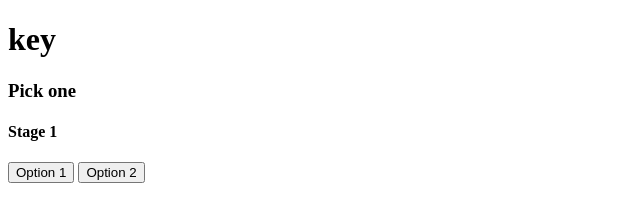
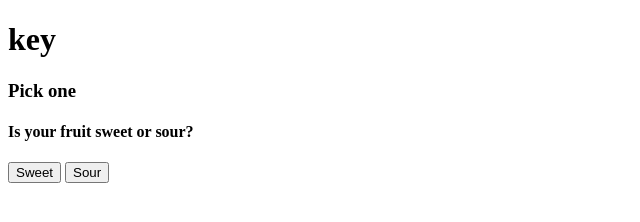
Before and after one commit to acharbonnet/plantDiagnistics, a plain HTML site: page index.html in a window 1280 px wide. Shown: the whole page, without its empty margins (0-640 px from the left). Drawn offline with Linux system fonts and the light colour scheme.

Commit message:
restructured for JS decision tree, example system.

```diff
--- a/index.html
+++ b/index.html
@@ -13,22 +13,12 @@
 
         <section id="question-set">
             <div id="stage">
-                <h4 id="stage-name">Stage 1</h4>
-                <button id="option1">Option 1</button>
-                <button id="option2">Option 2</button>
+                <h4 id="question"></h4>
+                <button id="option1"></button>
+                <button id="option2"></button>
                 <p></p>
             </div>
         </section>
-
-        <!-- <div id="stage2a">
-            <h4>Stage 2a</h4>
-            <button id="st2opt1">Option 1</button>
-            <button id="st2opt2">Option 1</button>
-        </div> -->
-
-        <!-- <div id="stage2b">
-            <h4>Stage 2b</h4>
-        </div> -->
 
         <p id="result"></p>
 
--- a/script.js
+++ b/script.js
@@ -2,25 +2,38 @@ const option1 = document.getElementById('option1')
 const option2 = document.getElementById('option2')
 const result = document.getElementById('result');
 const questionContainer = document.getElementById('question-set');
-const stage = document.getElementById('stage-name');
+const question = document.getElementById('question');
 
-// function displayResult()
+// q: {text: '', answer1: {text: '', nextQuestion: ''}, answer2: {text: '', nextQuestion: ''}},
 
-// option1.addEventListener('click', result)
+var qObject =
+{
+    q1: {text: 'Is your fruit sweet or sour?', answer1: {text: 'Sweet', nextQuestion: 'q2'}, answer2: {text: 'Sour', nextQuestion: 'q3'}},
+    q2: {text: 'Is your fruit an apple', answer1: {text: 'Yes', nextQuestion: ''}, answer2: {text: 'No', nextQuestion: ''}},
+    q3: {text: 'Is your fruit a lemon', answer1: {text: 'Yes', nextQuestion: ''}, answer2: {text: 'No', nextQuestion: ''}},
+}
 
-// function nextStep(text) {
-//     const elem = document.getElementById('result');
-//     elem.textContent = text;
-// }
+function setQuestion(questionNumber) {
+    // Setting question 1 on page load
+    question.textContent = qObject[questionNumber].text;
+    option1.textContent  = qObject[questionNumber].answer1.text;
+    option2.textContent  = qObject[questionNumber].answer2.text;
+  }
 
-// option1.addEventListener('click', nextStep(step2info));
+
+setQuestion('q1');
+let currentQuestion = 'q1';
+
 
 option1.onclick = function() {
-    stage.textContent = 'stage 2A';
-    option1.textContent = 'option 3';
-    // document.getElementById("stage2a").style.display="block";
+    setQuestion(qObject[currentQuestion].answer1.nextQuestion);
+    currentQuestion = qObject[currentQuestion].answer1.nextQuestion;
 }
 
 option2.onclick = function() {
-    result.textContent = "We have text ladies and gentlemen";
+    setQuestion(qObject[currentQuestion].answer2.nextQuestion);
+    currentQuestion = qObject[currentQuestion].answer2.nextQuestion;
 }
+
+/* option1.onclick = setQuestion(q2);
+option2.onclick = setQuestion(q3); */
```
Also changed, not shown: 1 other file.
